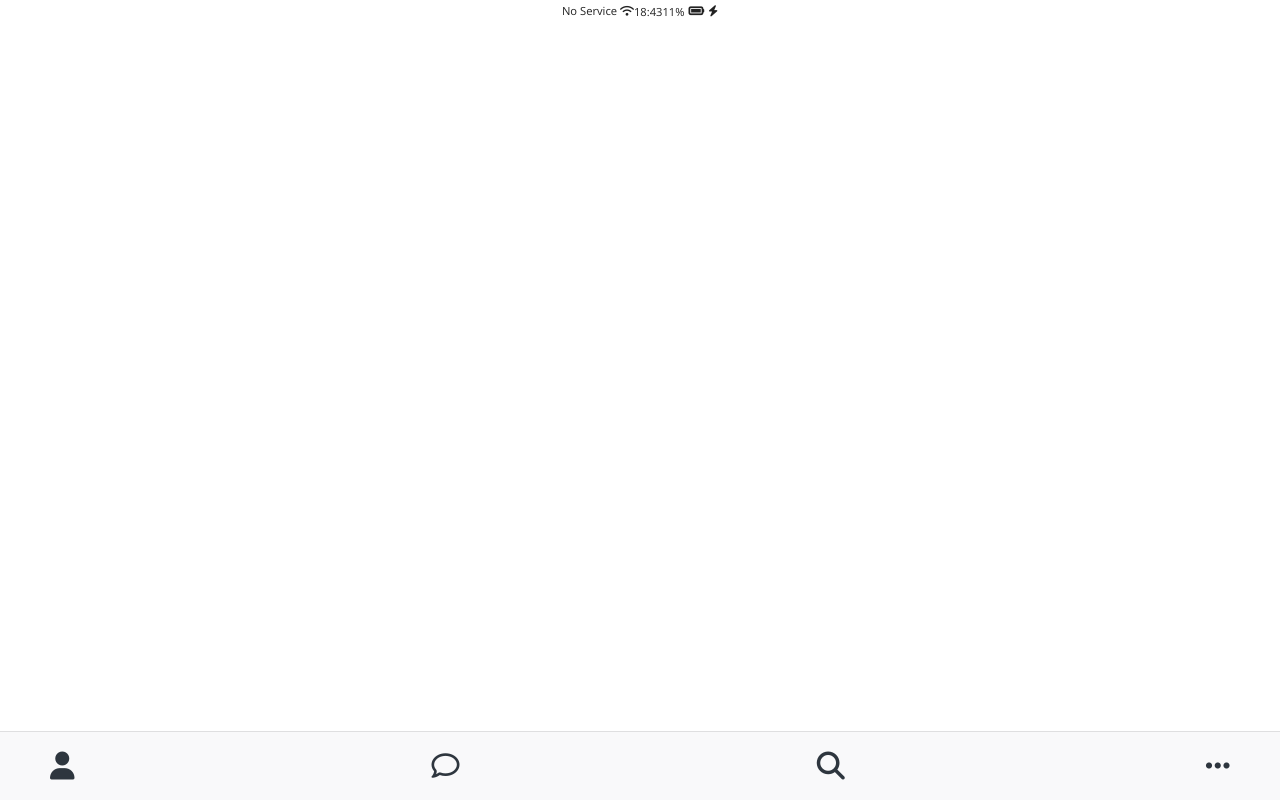
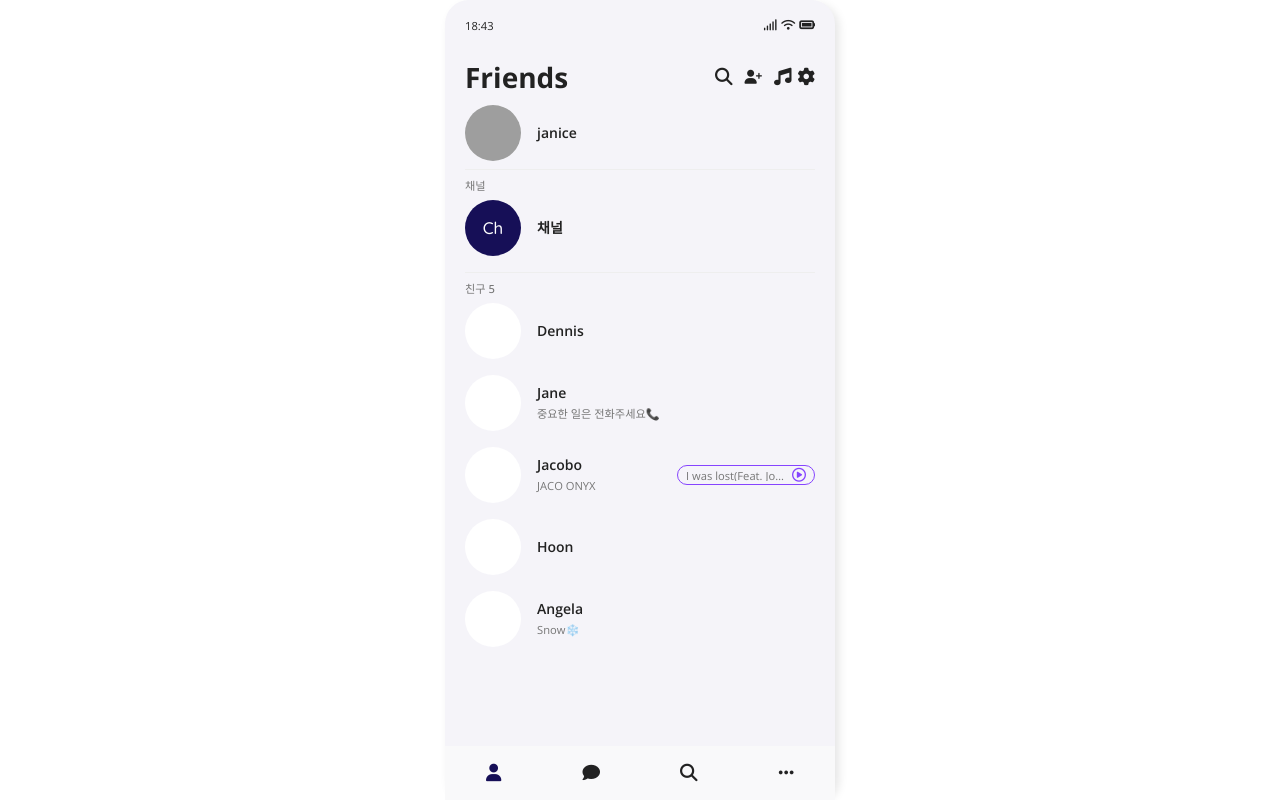
Before and after one commit to jeeweb/kakao-clone, a plain HTML site: page friends.html in a window 1280 px wide. Drawn offline with nearby package versions, Linux system fonts and the light colour scheme; grey boxes are pictures that could not be loaded.

Commit message:
friends 화면 작업  (친구 프로필 이미지X)

```diff
--- a/css/components/nav-bar.css
+++ b/css/components/nav-bar.css
@@ -1,16 +1,31 @@
 .nav {
-  position: fixed;
+  position: absolute;
   bottom: 0;
   width: 100%;
   background-color: #f9f9fa;
-  padding: 20px 50px;
   box-sizing: border-box;
-  border-top: 1px solid rgba(121, 121, 121, 0.2);
 }
 .nav__list {
   display: flex;
+  align-items: center;
   justify-content: space-between;
 }
-.nav__link {
-  color: #2e363e;
+.nav__btn {
+  flex: 1;
+  box-sizing: border-box;
 }
+.nav__btn .nav__link {
+  display: block;
+  padding: 20px;
+  width: 100%;
+  text-align: center;
+  box-sizing: border-box;
+}
+.nav__btn.nav__btn--on {
+  position: relative;
+  color: var(--darkblue);
+}
+.nav__btn.nav__btn--on:before{
+  content: '';
+  position:relative;
+}
--- /dev/null
+++ b/css/components/screen-header.css
@@ -0,0 +1,22 @@
+.screen-header {
+  display: flex;
+  align-items: center;
+  justify-content: space-between;
+  position: absolute;
+  top: 53px;
+  left: 0;
+  width: 100%;
+  padding: 8px 20px;
+  box-sizing: border-box;
+}
+.header__title {
+  font-size: 2em;
+  font-weight: 700;
+}
+.header__util {
+  display: flex;
+  align-items: center;
+}
+.header__btn-util {
+  padding: 6px;
+}
--- a/css/components/status-bar.css
+++ b/css/components/status-bar.css
@@ -1,9 +1,14 @@
 .status-bar{
+  position: absolute;
+  top: 0;
+  left: 0;
+  width: 100%;
   display: flex;
   align-items: center;
   justify-content: space-between;
-  padding: 5px 3px;
+  padding: 20px;
   font-size: 0.8em;
+  box-sizing: border-box;
 }
 .status-bar__column:last-child{
   display: flex;
--- a/css/reset.css
+++ b/css/reset.css
@@ -134,9 +134,15 @@ a {
   text-decoration: none;;
 }
 button {
+  padding: 0;
+  margin: 0;
   border: 0;
   font-size: inherit;
   font-family: inherit;
   color: inherit;
   background: none;
 }
+img {
+  height: 100%;
+  width: auto;
+}
--- /dev/null
+++ b/css/screens/friends.css
@@ -0,0 +1,77 @@
+.friends-section {
+  border-top: 1px solid #eee;
+  padding: 8px 0;
+}
+.friends-section__category {
+  color: var(--darkgray);
+  font-size: 0.8em;
+  font-weight: 500;
+}
+.user-component {
+  display: flex;
+  align-items: center;
+  gap: 16px;
+  padding: 8px 0;
+}
+.user-component__img {
+  flex-shrink: 0;;
+  width: 56px;
+  height: 56px;
+  border-radius: 50%;
+  background-color: #fff;
+  overflow: hidden;
+}
+.user-component__img img {
+  height: 160%;
+  margin-left: -16%;
+  margin-top: -10%;
+}
+.user-component__text {
+  flex: 1;
+  display: flex;
+  flex-direction: column;
+  justify-content: center;
+  gap: 8px;
+}
+.user-component__name {
+  font-weight: 600;
+}
+.user-component__profile {
+  color: var(--darkgray);
+  font-size: 0.8em;
+}
+.user-component__music {
+  justify-self: end;
+  display: flex;
+  align-items: center;
+  justify-content: space-between;
+  gap: 6px;
+  padding: 2px 8px;
+  border-radius: 10px;
+  border: 1px solid var(--purple);
+}
+.user-component__music > div {
+  padding-top: 1px;
+  max-width: 100px;
+  font-size: 0.8em;
+  color: var(--darkgray);
+  white-space: nowrap;
+  text-overflow: ellipsis;
+  overflow: hidden;
+  box-sizing: border-box;
+}
+.user-component__music .fa-play-circle {
+  color: var(--purple);
+  cursor: pointer;
+}
+
+
+.user-component__channel .user-component__img{
+  display: flex;
+  align-items: center;
+  justify-content: center;
+  color: #fff;
+  background-color: var(--darkblue);
+  font-size: 1.2em;
+  font-family: 'Quicksand';
+}
--- a/css/screens/login.css
+++ b/css/screens/login.css
@@ -1,3 +1,6 @@
+.login-wrap {
+  padding: 20px;
+}
 .welcome-header {
   margin: 96px 0;
   text-align: center;
--- a/css/styles.css
+++ b/css/styles.css
@@ -1,26 +1,33 @@
-@import url("https://fonts.googleapis.com/css2?family=Open+Sans:wght@400;600&family=Quicksand:wght@500&display=swap");
+@import url("https://fonts.googleapis.com/css2?family=Open+Sans:wght@400;500;600;700?family=Noto+Sans+KR:wght@400;500;700&family=Quicksand:wght@500&display=swap");
 @import "reset.css";
 @import "variables.css";
 
 /* Components */
 @import "components/status-bar.css";
+@import "components/screen-header.css";
 @import "components/nav-bar.css";
 
 /* Screens */
 @import "screens/loading.css";
 @import "screens/login.css";
+@import "screens/friends.css";
+
+html, body{
+  height: 100%;
+}
 
 body {
   color: #222;
   background-color: #fff;
-  font-family: "Open Sans", sans-serif;
+  font-family: "Open Sans", "Noto Sans KR", sans-serif;
 }
 .wrap {
-  padding: 20px;
+  position: relative;
   background-color: #F5F4F9;
+  box-sizing: border-box;
 }
 .logo {
-  position:relative;
+  position: relative;
   font-family: 'Quicksand';
   color: var(--darkblue);
 }
@@ -41,12 +48,21 @@ body {
 .logo::after {
   right: 1px;
 }
+.contents {
+  height: 100%;
+  padding: 97px 20px 55px 20px;
+  box-sizing: border-box;
+  overflow-y: hidden;
+}
+.scroll-wrap {
+  height: 100%;
+  overflow-y: auto;
+}
 
 /*
 ##Device = Laptops, Desktops
-##Screen = B/w 769px to higher resolution desktops
+##Screen = 769px to higher resolution desktops
 ##Device = 데스크탑, 랩탑
-##Screen = 769px 이상 해상도 데스크탑
 */
 @media (min-width: 769px) {
   body{
@@ -56,8 +72,8 @@ body {
     font-size: 14px;
   }
   .wrap {
-    width: 386px;
-    height: 764px;
+    width: 390px;
+    height: 800px;
     border-radius: 24px;
     box-shadow: 4px 4px 10px rgba(0,0,0,0.1);
   }
@@ -68,7 +84,6 @@ body {
 ##Device = Tablets, Ipads (landscape),
 ##Screen = B/w 320px to 768px
 ##Device = 태블릿, 아이패드(세로),대부분의 스마트폰 모바일 기기(세로)
-##Screen = 320px에서 768px 사이
 */
 
 @media (min-width: 320px) and (max-width: 768px) {
--- a/friends.html
+++ b/friends.html
@@ -8,37 +8,162 @@
   <title>Friends - Kokoa Clone</title>
 </head>
 <body>
+  <div class="wrap friends-wrap">
     <div class="status-bar">
       <div class="status-bar__column">
-      <span>No Service</span>
-      <i class="fas fa-wifi"></i>
-    </div>
-    <div class="status-bar__column">
+        <!-- <span>No Service</span> -->
         <span>18:43</span>
       </div>
+      <!-- <div class="status-bar__column"></div> -->
       <div class="status-bar__column">
-      <span>11%</span>
+        <i class="fas fa-signal"></i>
+        <i class="fas fa-wifi"></i>
         <i class="fas fa-battery-full fa-lg"></i>
-      <i class="fas fa-bolt"></i>
+        <!-- <i class="fas fa-bolt"></i> -->
       </div>
+    </div>
+    <header class="screen-header">
+      <h1 class="header__title">Friends</h1>
+      <ul class="header__util">
+        <li>
+          <button type="button" class="header__btn-util btn-util__search">
+            <i class="fas fa-search fa-lg"></i>
+          </button>
+        </li>
+        <li>
+          <button type="button" class="header__btn-util btn-util__add-user">
+            <i class="fas fa-user-plus"></i>
+          </button>
+        </li>
+        <li>
+          <button type="button" class="header__btn-util btn-util__music">
+            <i class="fas fa-music fa-lg"></i>
+          </button>
+        </li>
+        <li>
+          <button type="button" class="btn-util__setting">
+            <i class="fas fa-cog fa-lg"></i>
+          </button>
+        </li>
+      </ul>
+    </header>
+    <div class="contents">
+      <div class="scroll-wrap">
+        <div class="screen-top__ad"></div>
+        <div class="user-component user-component__me">
+          <div class="user-component__img">
+            <img src="images/profile-me.jpeg">
+          </div>
+          <div class="user-component__text">
+            <span class="user-component__name">janice</span>
+            <!-- <span class="user-component__profile"></span> -->
+          </div>
+        </div>
+        <section class="friends-section friends-section__channel">
+          <span class="friends-section__category">채널</span>
+          <!-- <button type="button" class="btn__accordion">
+            <span class="friends-section__category">채널</span>
+            <i class="fas fa-chevron-down"></i>
+          </button> -->
+          <div class="user-component user-component__channel">
+            <div class="user-component__img">
+              <span>Ch</span>
+            </div>
+            <div class="user-component__text">
+              <span class="user-component__name">채널</span>
+            </div>
+          </div>
+        </section>
+        <section class="friends-section friends-section__friends">
+          <span class="friends-section__category">친구 5</span>
+          <!-- <button type="button" class="btn__accordion">
+            <span class="friends-section__category">친구 5</span>
+            <i class="fas fa-chevron-down"></i>
+          </button> -->
+          <ul class="friends__list">
+            <li class="friends__item">
+              <div class="user-component">
+                <div class="user-component__img">
+                  <img src="" alt="">
+                </div>
+                <div class="user-component__text">
+                  <span class="user-component__name">Dennis</span>
+                  <!-- <span class="user-component__profile"></span> -->
+                </div>
+              </div>
+            </li>
+            <li class="friends__item">
+              <div class="user-component">
+                <div class="user-component__img">
+                  <img src="" alt="">
+                </div>
+                <div class="user-component__text">
+                  <span class="user-component__name">Jane</span>
+                  <span class="user-component__profile">중요한 일은 전화주세요📞</span>
+                </div>
+              </div>
+            </li>
+            <li class="friends__item">
+              <div class="user-component">
+                <div class="user-component__img">
+                  <img src="" alt="">
+                </div>
+                <div class="user-component__text">
+                  <span class="user-component__name">Jacobo</span>
+                  <span class="user-component__profile">JACO ONYX</span>
+                </div>
+                <div class="user-component__music">
+                  <div>
+                    <span>I was lost(Feat. Joele) - JACO ONYX</span>
+                  </div>
+                  <i class="far fa-play-circle"></i>
+                </div>
+              </div>
+            </li>
+            <li class="friends__item">
+              <div class="user-component">
+                <div class="user-component__img">
+                  <img src="" alt="">
+                </div>
+                <div class="user-component__text">
+                  <span class="user-component__name">Hoon</span>
+                  <!-- <span class="user-component__profile"></span> -->
+                </div>
+              </div>
+            </li>
+            <li class="friends__item">
+              <div class="user-component">
+                <div class="user-component__img">
+                  <img src="" alt="">
+                </div>
+                <div class="user-component__text">
+                  <span class="user-component__name">Angela</span>
+                  <span class="user-component__profile">Snow❄️</span>
+                </div>
+              </div>
+            </li>
+          </ul>
+        </section>
+      </div>
+
     </div>
     <nav class="nav">
       <ul class="nav__list">
-      <li class="nav__btn">
-        <a class="nav__link" href="friends.html"><i class="fas fa-user fa-2x"></i></a>
+        <li class="nav__btn nav__btn--on">
+          <a class="nav__link" href="friends.html"><i class="fas fa-user fa-lg"></i></a>
         </li>
         <li class="nav__btn">
-        <a class="nav__link" href="#"><i class="far fa-comment fa-2x"></i></a>
+          <a class="nav__link" href="#"><i class="fas fa-comment fa-lg"></i></a>
         </li>
         <li class="nav__btn">
-        <a class="nav__link" href="#"><i class="fas fa-search fa-2x"></i></a>
-        <img src="" alt="">
+          <a class="nav__link" href="#"><i class="fas fa-search fa-lg"></i></a>
         </li>
         <li class="nav__btn">
-        <a class="nav__link" href="#"><i class="fas fa-ellipsis-h fa-2x"></i></a>
+          <a class="nav__link" href="#"><i class="fas fa-ellipsis-h fa-lg"></i></a>
         </li>
       </ul>
     </nav>
+  </div>
 
   <script script src="https://kit.fontawesome.com/6478f529f2.js"
   crossorigin="anonymous"></script>
```
Also changed, not shown: 2 other files. Lines whose indentation alone changed are shown as unchanged.
